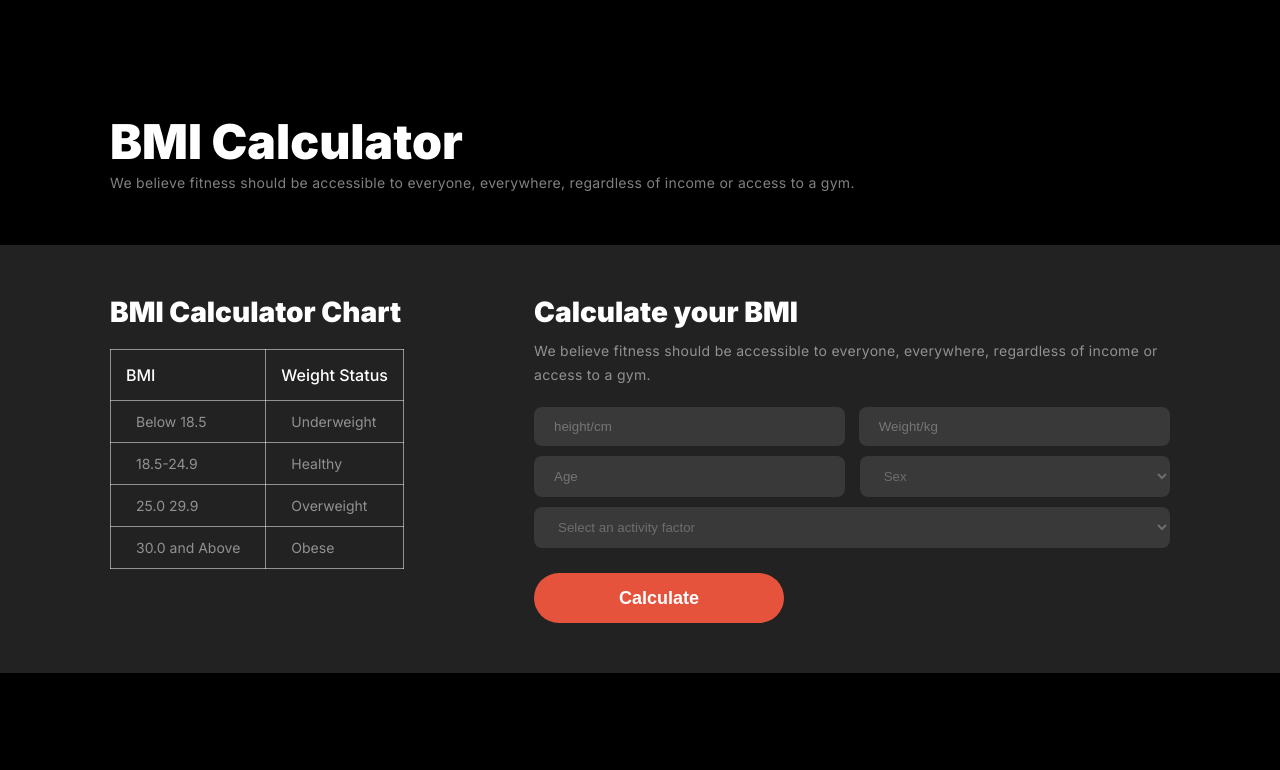
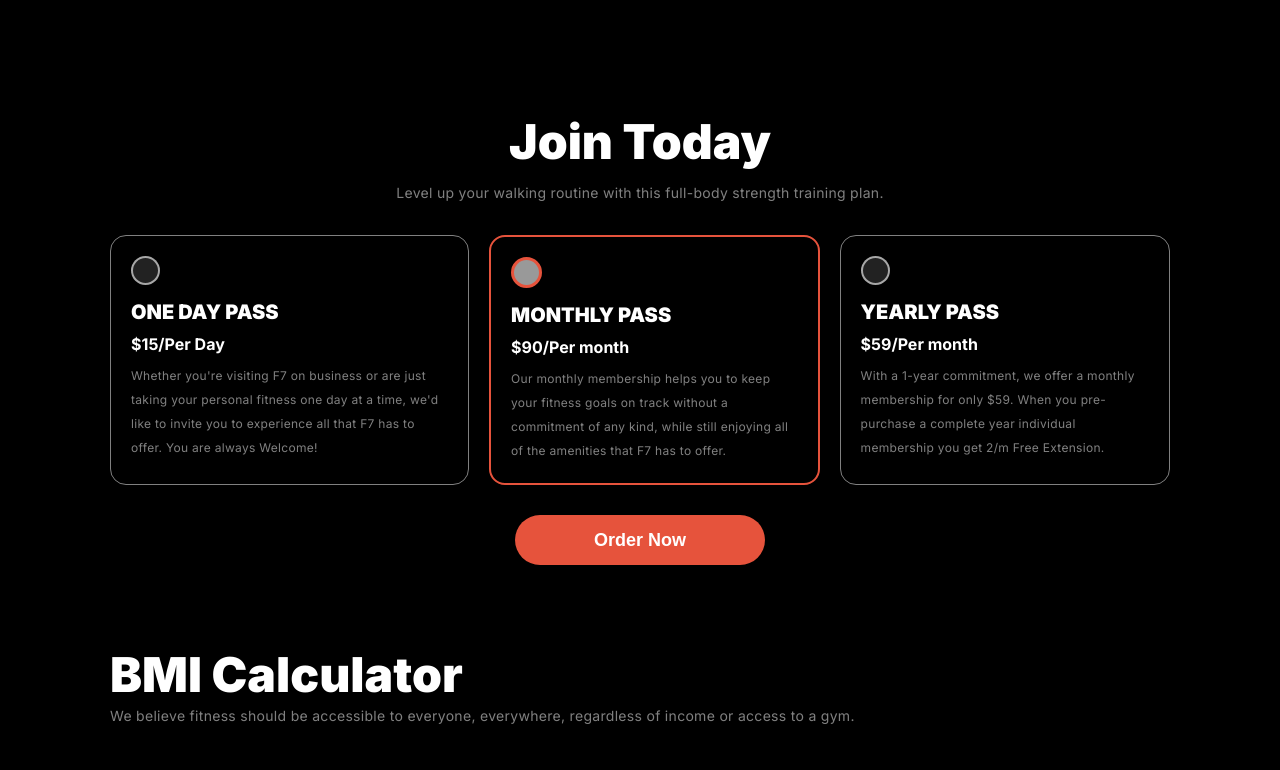
Before and after one commit to raufurislam/Assignment-2-raufur, a plain HTML site: page index.html in a window 1280 px wide. Shown: the part 2444-3214 px from the top of the page. Drawn offline with Linux system fonts and the light colour scheme.

Commit message:
desktop version complete

```diff
--- a/index.html
+++ b/index.html
@@ -171,6 +171,53 @@
       </div>
       <!-- Trining end -->
       <!-- BMI Calculator starts -->
+      <!-- Join Today starts -->
+      <div class="join-today-container container">
+        <div class="join-today-text-content">
+          <h1>Join Today</h1>
+          <p>
+            Level up your walking routine with this full-body strength training
+            plan.
+          </p>
+        </div>
+        <div class="join-choose-card-container display-flex">
+          <div class="join-card-1">
+            <div class="circle-1"></div>
+            <h3>ONE DAY PASS</h3>
+            <h4>$15/Per Day</h4>
+            <p>
+              Whether you're visiting F7 on business or are just taking your
+              personal fitness one day at a time, we'd like to invite you to
+              experience all that F7 has to offer. You are always Welcome!
+            </p>
+          </div>
+          <div class="join-card-2">
+            <div class="circle-2"></div>
+            <h3>MONTHLY PASS</h3>
+            <h4>$90/Per month</h4>
+            <p>
+              Our monthly membership helps you to keep your fitness goals on
+              track without a commitment of any kind, while still enjoying all
+              of the amenities that F7 has to offer.
+            </p>
+          </div>
+          <div class="join-card-3">
+            <div class="circle-1"></div>
+            <h3>YEARLY PASS</h3>
+            <h4>$59/Per month</h4>
+            <p>
+              With a 1-year commitment, we offer a monthly membership for only
+              $59. When you pre-purchase a complete year individual membership
+              you get 2/m Free Extension.
+            </p>
+          </div>
+        </div>
+        <div class="c-btn display-flex">
+          <button class="btn-2">Order Now</button>
+        </div>
+      </div>
+
+      <!-- Join Today ends -->
       <div class="bmi-calculator container">
         <h1>BMI Calculator</h1>
         <p>
--- a/styles.css
+++ b/styles.css
@@ -422,10 +422,78 @@ p {
   z-index: 1;
 }
 /* Training styles ends */
+.join-today-container {
+  margin-bottom: 80px;
+}
+.join-today-text-content p {
+  text-align: center;
+}
+.join-today-container h1 {
+  margin-bottom: 10px;
+  text-align: center;
+}
+.join-today-text-content p {
+  margin-bottom: 30px;
+}
+.join-card-1,
+.join-card-2,
+.join-card-3 {
+  text-align: left;
+}
+.join-card-1 h3,
+.join-card-2 h3,
+.join-card-3 h3 {
+  margin-bottom: 10px;
+}
+.join-card-1 p,
+.join-card-2 p,
+.join-card-3 p {
+  margin-top: 10px;
+  font-size: 12px;
+  font-weight: 400;
+}
+.join-choose-card-container {
+  gap: 20px;
+  margin-bottom: 30px;
+}
+.join-card-1 {
+  border: 1px solid #ffffff80;
+  border-radius: 1rem;
+  padding: 20px;
+}
+.join-card-2 {
+  border: 2px solid rgb(230, 83, 60);
+  border-radius: 1rem;
+  padding: 20px;
+}
+.join-card-3 {
+  border: 1px solid #ffffff80;
+  border-radius: 1rem;
+  padding: 20px;
+}
+.circle-1 {
+  height: 25px;
+  width: 25px;
+  margin-bottom: 15px;
+  border-radius: 50%;
+  border: 2.5px solid rgba(255, 255, 255, 0.6);
+  background-color: rgb(34, 34, 34);
+}
+.circle-2 {
+  height: 25px;
+  width: 25px;
+  margin-bottom: 15px;
+
+  border-radius: 50%;
+  border: 3px solid rgb(230, 83, 60);
+  background-color: rgba(255, 255, 255, 0.6);
+}
+.c-btn {
+  align-items: center;
+  justify-content: center;
+  justify-content: center;
+}
 /* BMI Calculator style starts */
-.bmi-calculator {
-  /* border: 2px solid red; */
-}
 .bmi-calculator-text {
   margin: 0 auto;
   text-align: center;
@@ -595,7 +663,7 @@ th {
 }
 .footer-2 p,
 .footer-3 p {
-  font-size: 23px;
+  font-size: 16px;
   font-weight: 400;
   line-height: 120%;
   margin-bottom: 20px;
```
